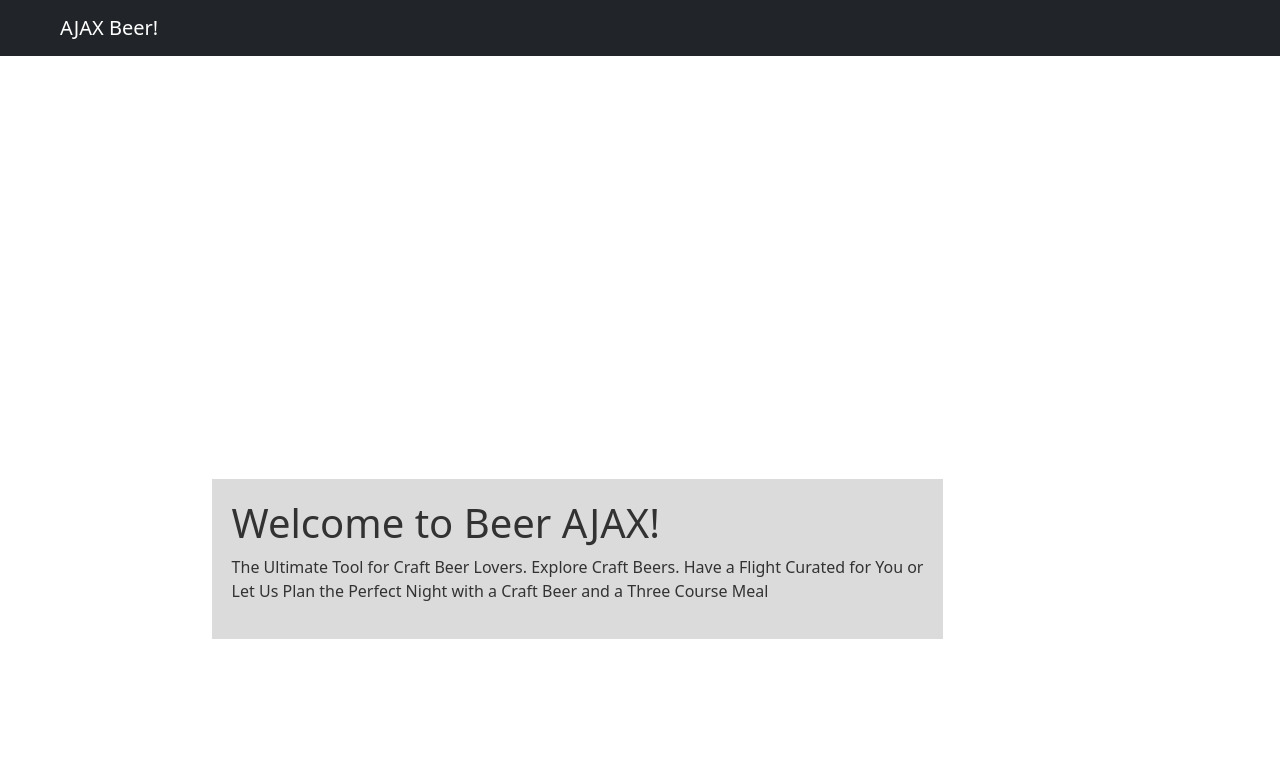
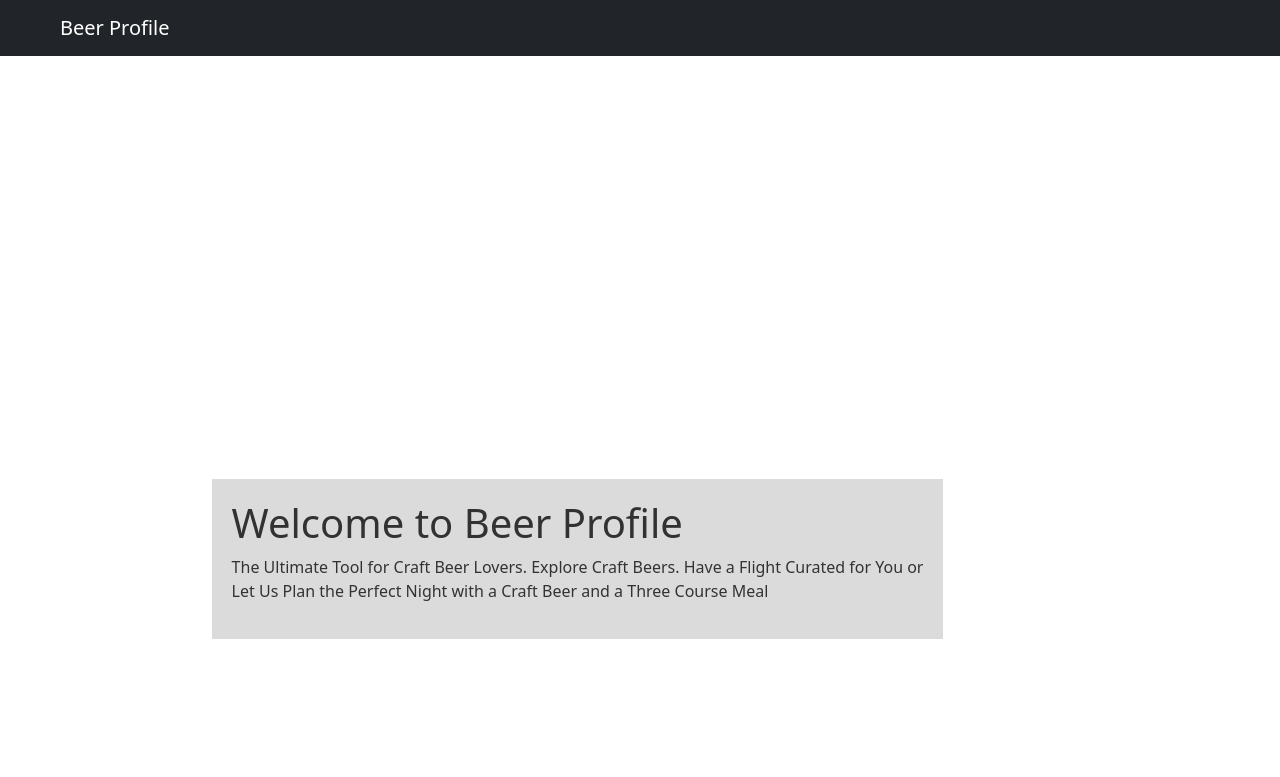
Before and after one commit to keivanmojmali/ajax-project, a website: page index.html in a window 1280 px wide. Shown: the top 777 px of the page. Drawn offline with nearby package versions, Linux system fonts and the light colour scheme; no server answers.

Commit message:
name updated - ready for final push

```diff
--- a/index.html
+++ b/index.html
@@ -20,7 +20,7 @@
   <main>
 
     <nav class="navbar navbar-expand-lg navbar-dark bg-dark sticky-top padding-left">
-      <a class="navbar-brand" href="#">AJAX Beer!</a>
+      <a class="navbar-brand" href="#">Beer Profile</a>
       <button class="navbar-toggler" type="button" data-toggle="collapse" data-target="#navbarSupportedContent"
         aria-controls="navbarSupportedContent" aria-expanded="false" aria-label="Toggle navigation">
         <span class="navbar-toggler-icon"></span>
@@ -45,7 +45,7 @@
         <div class="row row-margin">
           <div class="col welcome-bg position-relative">
             <div class="position-absolute welcome-banner">
-              <h1>Welcome to Beer AJAX!</h1>
+              <h1>Welcome to Beer Profile</h1>
               <p>The Ultimate Tool for Craft Beer Lovers. Explore Craft Beers. Have a Flight Curated for You or <br>
                  Let Us Plan the Perfect Night with a Craft Beer and a Three Course Meal</p>
             </div>
--- a/js/main.js
+++ b/js/main.js
@@ -241,7 +241,6 @@ function loadExplore() {
 
   for(i = current; i < count; i++)  {
     var holdEl = domCreate(random[i]);
-    console.log(i);
     $exploreResults.appendChild(holdEl);
   }
   current = current + 25;
@@ -489,7 +488,6 @@ function profileLoad() {
 
 
 window.addEventListener('click', function (e) {
-  console.log(e.target.id);
 
   if (e.target.id === 'planForMe') {
       window.scroll(84, 557);
@@ -498,7 +496,6 @@ window.addEventListener('click', function (e) {
   }
 
   if (e.target.id === 'profileNav' || e.target.id === 'profileBottom') {
-    console.log('working');
     view('profile')
   }
 
@@ -533,7 +530,6 @@ window.addEventListener('click', function (e) {
     var imgUrl = $edituserForm.elements.url.value;
     var bio = $edituserForm.elements.bio.value;
     user.profile = { name, imgUrl, bio };
-    console.log(user.profile);
     $profileImage.src = user.profile.imgUrl;
     $profileName.textContent = user.profile.name;
     $profileBio.textContent = user.profile.bio;
```
